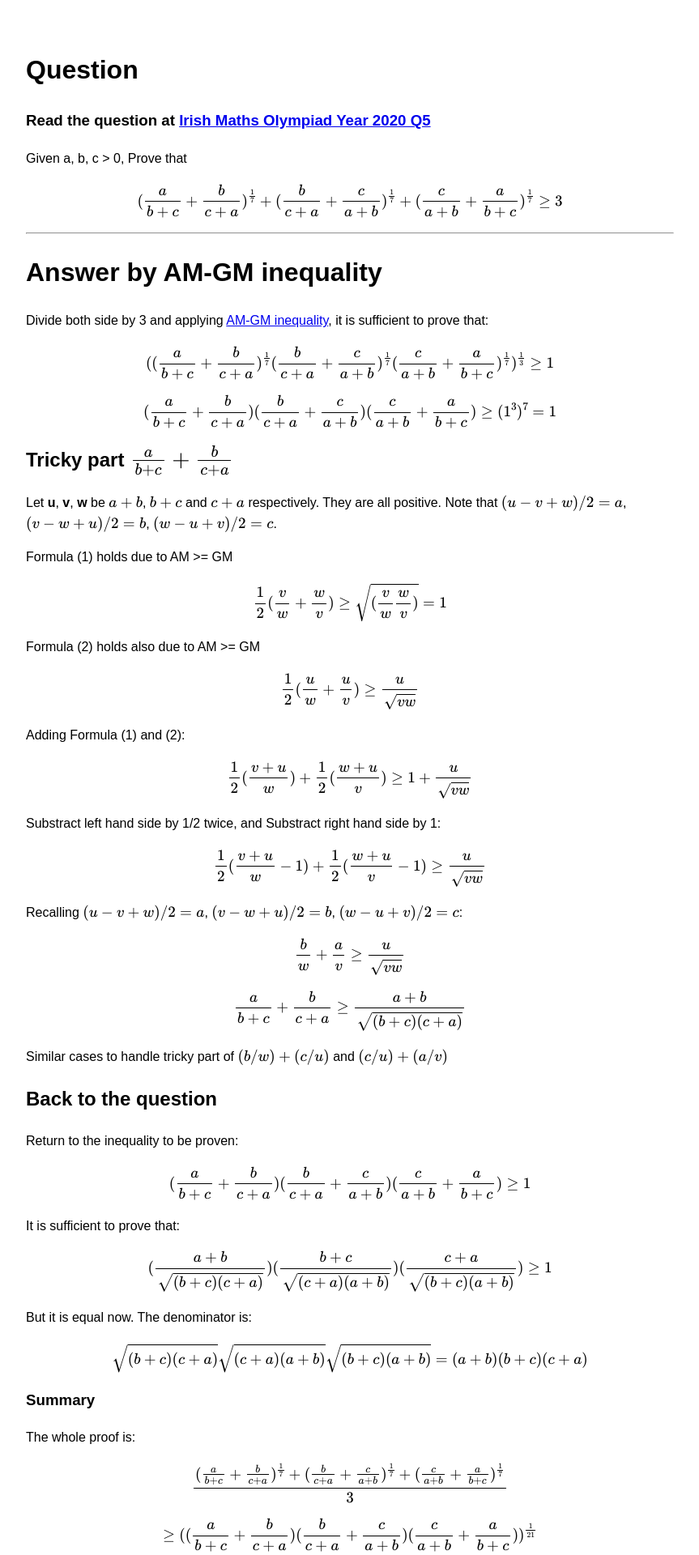
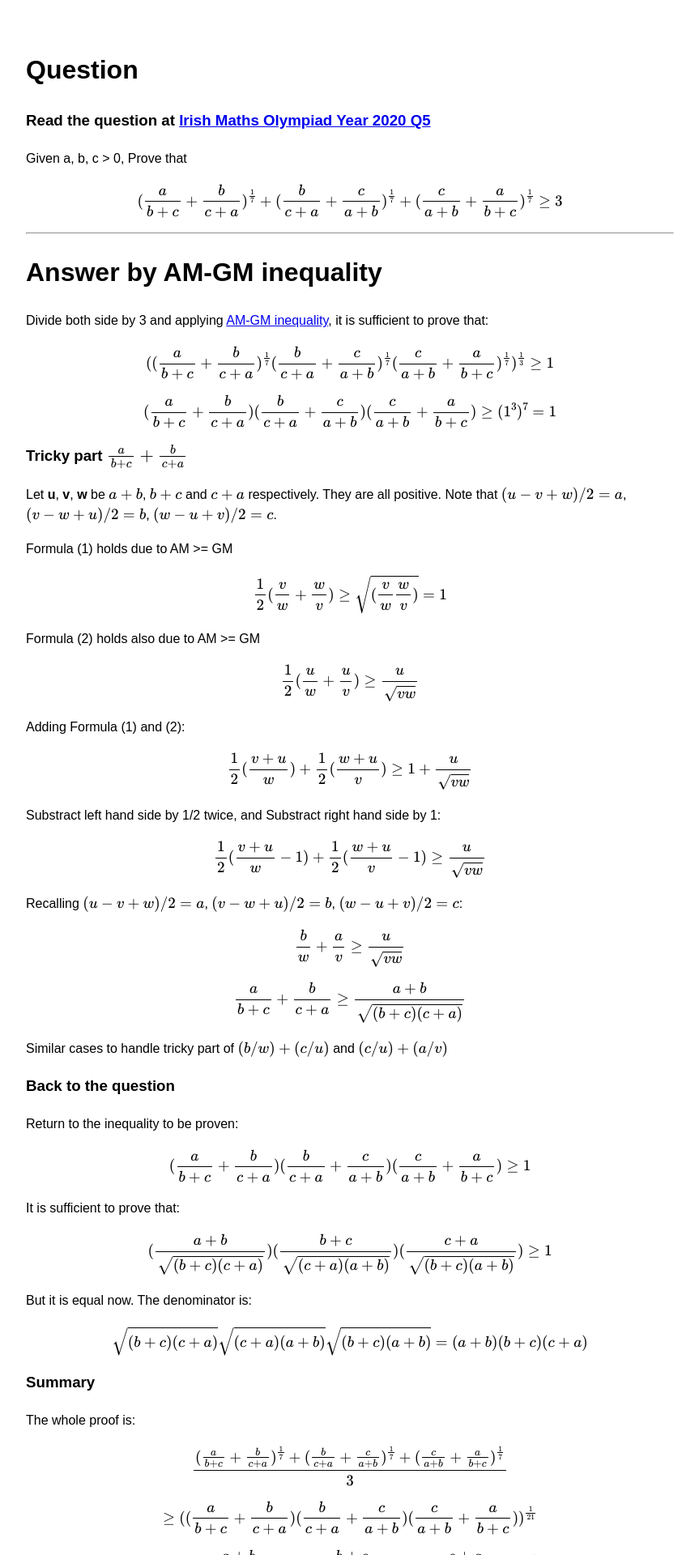
Before and after one commit to tinhomak/tinhomak.github.io, a Jekyll site: the page docs/math/solve_an_2020_irish_math_olymapid_question.html, which Jekyll copies as it is, in a window 1280 px wide. Shown: the top 1920 px of the page at 81% size, without its empty margins (208-1071 px from the left). Built offline with Jekyll 4.4.1, drawn with Linux system fonts in a browser that asks for light colours.

```diff
--- a/docs/math/solve_an_2020_irish_math_olymapid_question.html
+++ b/docs/math/solve_an_2020_irish_math_olymapid_question.html
@@ -19,7 +19,7 @@ $$(\frac{a}{b+c} + \frac{b}{c+a}) ^ \frac{1}{7} + (\frac{b}{c+a} + \frac{c}{a+b}
         $$((\frac{a}{b+c} + \frac{b}{c+a}) ^ \frac{1}{7}  (\frac{b}{c+a} + \frac{c}{a+b}) ^ \frac{1}{7}  (\frac{c}{a+b} + \frac{a}{b+c}) ^ \frac{1}{7}) ^ \frac{1}{3} \geq 1$$
         $$(\frac{a}{b+c} + \frac{b}{c+a})  (\frac{b}{c+a} + \frac{c}{a+b}) (\frac{c}{a+b} + \frac{a}{b+c}) \geq (1 ^ 3) ^ 7 = 1$$
     </p>
-    <h2>Tricky part \( \frac{a}{b+c} + \frac{b}{c+a} \)</h2>
+    <h3>Tricky part \( \frac{a}{b+c} + \frac{b}{c+a} \)</h3>
     <p>Let <b>u</b>, <b>v</b>, <b>w</b> be \( a+b \), \( b+c \) and \( c+a \) respectively. They are all positive. Note that \( (u-v+w)/2=a \), \( (v-w+u)/2=b \), \( (w-u+v)/2=c \).</p>
     <p>Formula (1) holds due to AM >= GM</p>
     <p>$$\frac{1}{2} ( \frac{v}{w} + \frac{w}{v}) \geq \sqrt{ (\frac{v}{w} \frac{w}{v}) } = 1 $$</p>
@@ -42,7 +42,7 @@ $$(\frac{a}{b+c} + \frac{b}{c+a}) ^ \frac{1}{7} + (\frac{b}{c+a} + \frac{c}{a+b}
     </p>
     <p>Similar cases to handle tricky part of \( (b/w) + (c/u) \) and \( (c/u) + (a/v) \)</p>
 
-    <h2>Back to the question</h2>
+    <h3>Back to the question</h3>
     <p>Return to the inequality to be proven:</p>
     <p>$$(\frac{a}{b+c} + \frac{b}{c+a})  (\frac{b}{c+a} + \frac{c}{a+b}) (\frac{c}{a+b} + \frac{a}{b+c}) \geq 1$$</p>
     <p>It is sufficient to prove that:</p>
@@ -61,7 +61,7 @@ $$(\frac{a}{b+c} + \frac{b}{c+a}) ^ \frac{1}{7} + (\frac{b}{c+a} + \frac{c}{a+b}
     <p>The number 7 in the question can be replaced by any positive number, as 1 to the power of any positive number is 1.</p>
     <p>Equality holds if and only if \(a=b=c\)</p>
     <hr/>
-    <h2>How people actually solve that in a Olymapid contest</h2>
+    <h1>How people actually solve that in a Olymapid contest</h1>
     <p>Solving this problem only with AM >= GM is tedious. <a href="https://en.wikipedia.org/wiki/Titu%27s_lemma">Titu’s Lemma</a> or Nesbitt's inequality specialised for Olymapid.
         <b>I know none of them.</b> It is a handicap for not knowing these inequality in entering an Olymapid contest.</p>
     <p>
```
